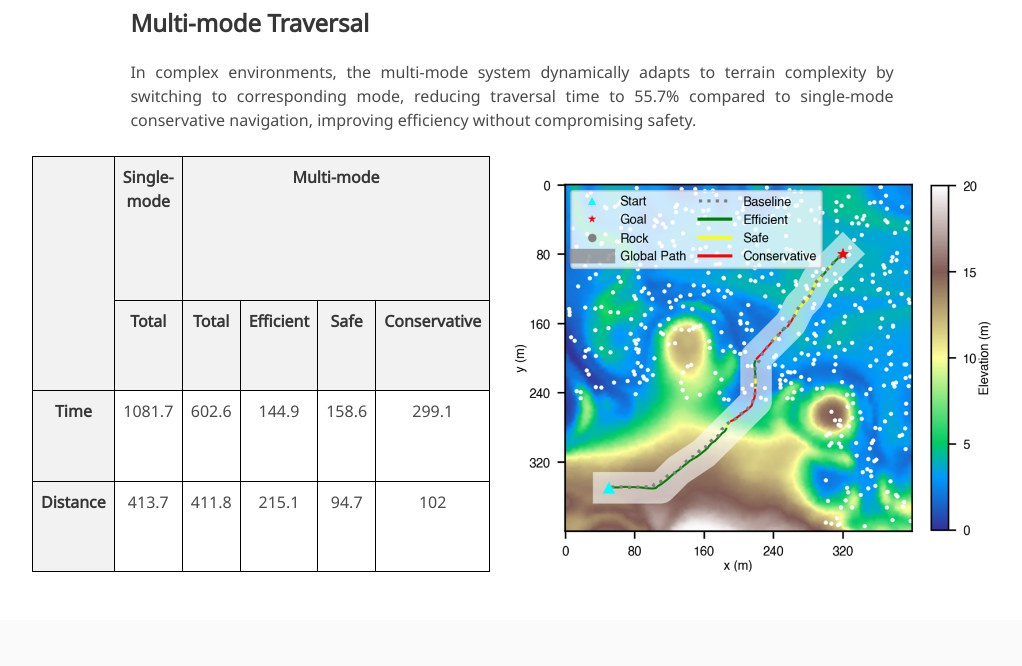
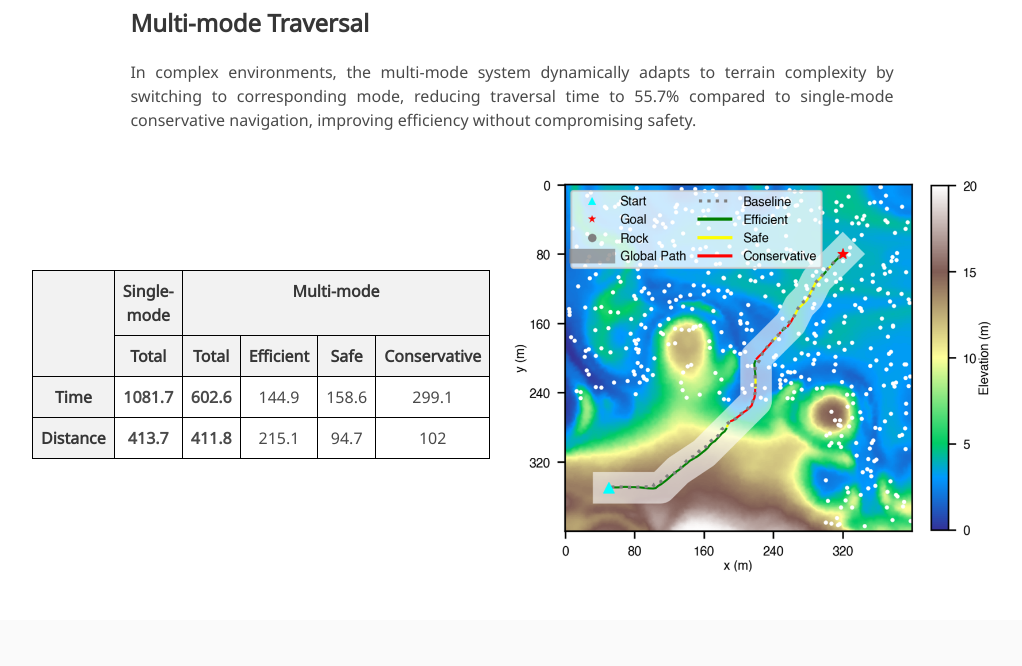
Before and after one commit to chengsn1234/multi-mode-planetary-navigation, a plain HTML site: page index.html in a window 1280 px wide. Shown: the part 3927-4593 px from the top of the page, without its empty margins (128-1150 px from the left). Drawn offline with nearby package versions, Linux system fonts and the light colour scheme; some icons are missing; a web font is replaced by a local one.

Commit message:
publication

```diff
--- a/index.html
+++ b/index.html
@@ -53,6 +53,7 @@
         text-align: center !important;
     }
     th {
+      /* padding: 4px !important; */
         background-color: #f2f2f2;
     }
     .bold{
@@ -556,7 +557,7 @@
     <div class="columns is-flex" style="align-items: stretch;">
       <!-- 表格 -->
       <div class="column is-flex" style="flex-direction: column; justify-content: stretch;">
-        <table style="flex-grow: 1; height: 100%;">
+        <table style="flex-grow: 0; height: auto;">
           <tr>
             <th rowspan="2"></th>
             <th colspan="1">Single-mode</th>
@@ -571,16 +572,16 @@
           </tr>
           <tr>
             <th>Time</th>
-            <td>1081.7</td>
-            <td>602.6</td>
+            <td class="bold">1081.7</td>
+            <td class="bold">602.6</td>
             <td>144.9</td>
             <td>158.6</td>
             <td>299.1</td>
           </tr>
           <tr>
             <th>Distance</th>
-            <td>413.7</td>
-            <td>411.8</td>
+            <td class="bold">413.7</td>
+            <td class="bold">411.8</td>
             <td>215.1</td>
             <td>94.7</td>
             <td>102</td>
```
